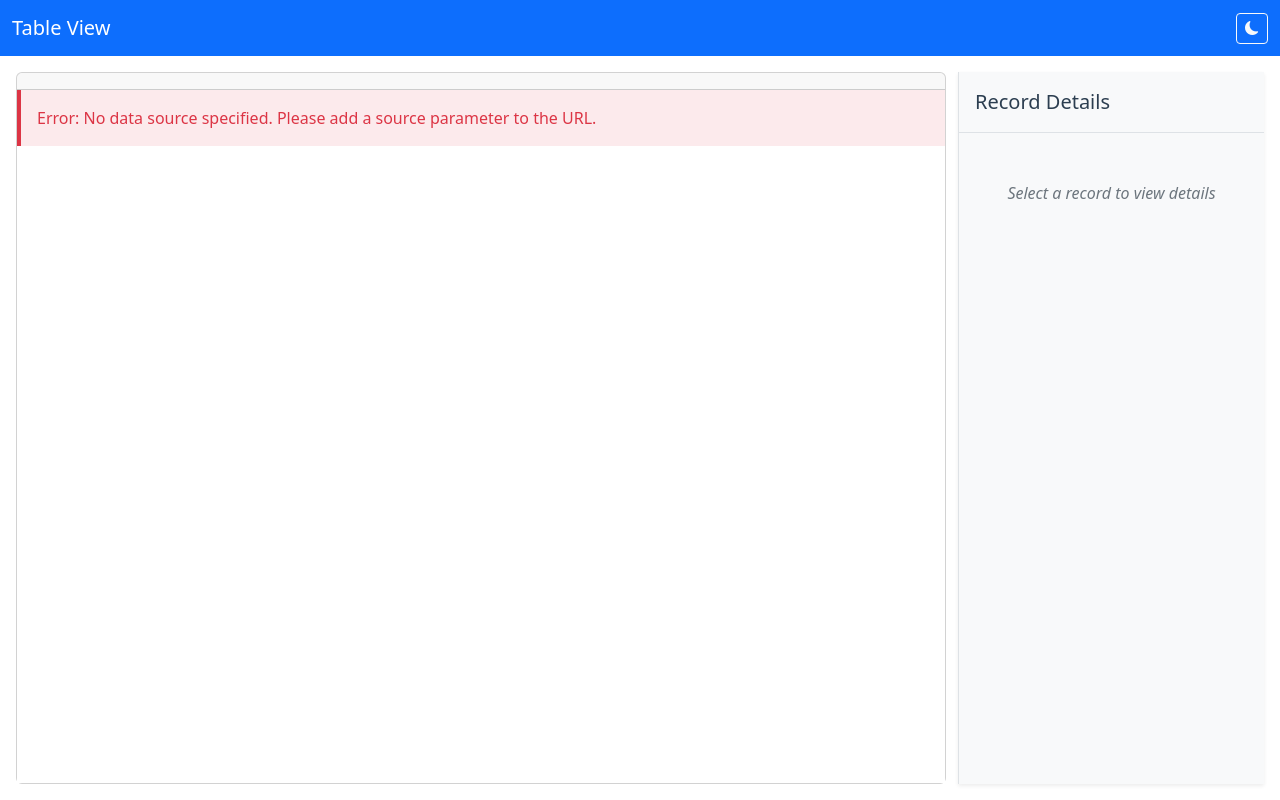
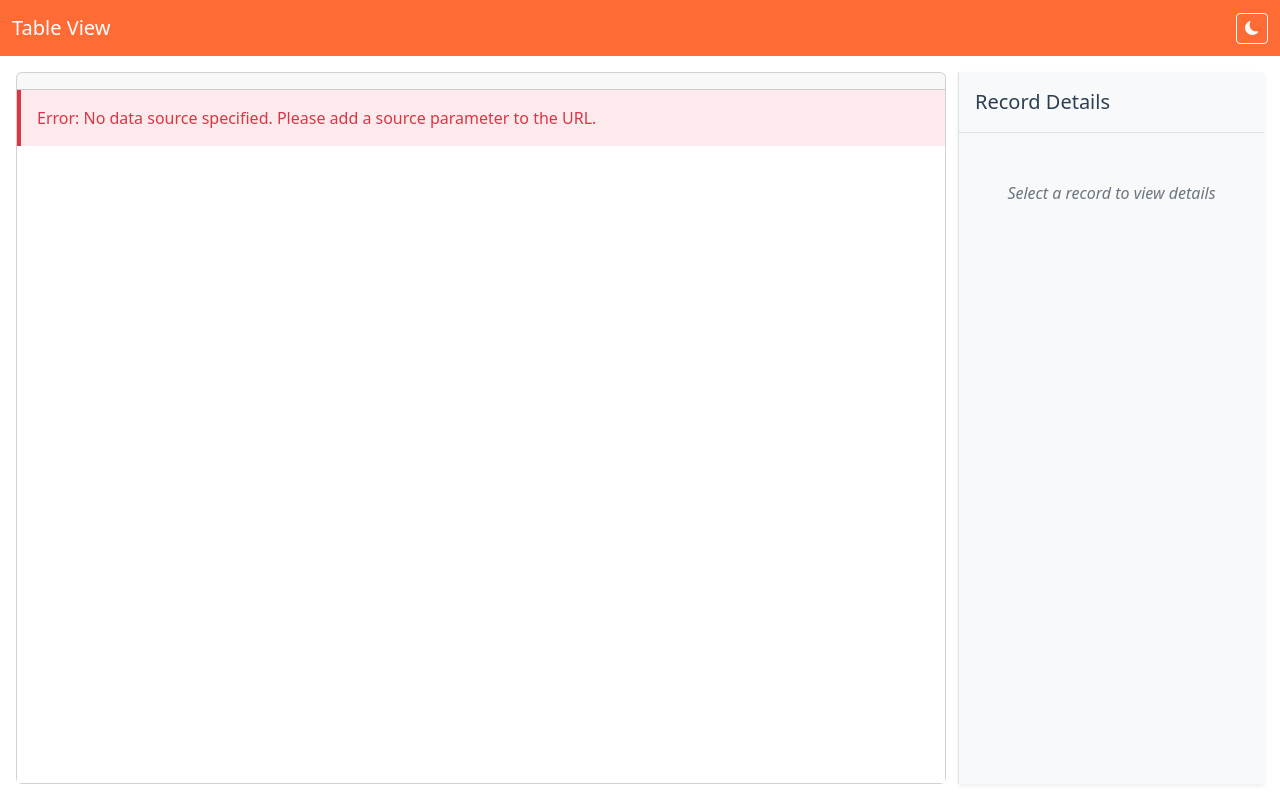
Before and after one commit to walter-a-jablonowski/table-view, a PHP site: page / in a window 1280 px wide. Run offline with PHP 8.4, Linux system fonts and the light colour scheme.

Commit message:
Primary color

```diff
--- a/styles/styles_bs.css
+++ b/styles/styles_bs.css
@@ -4,7 +4,8 @@
  */
 
 :root {
-  --bs-primary: #0d6efd;
+  --bs-primary: #ff6b35;
+  --bs-primary-rgb: 255, 107, 53;
   --bs-secondary: #6c757d;
   --bs-success: #198754;
   --bs-info: #0dcaf0;
```
